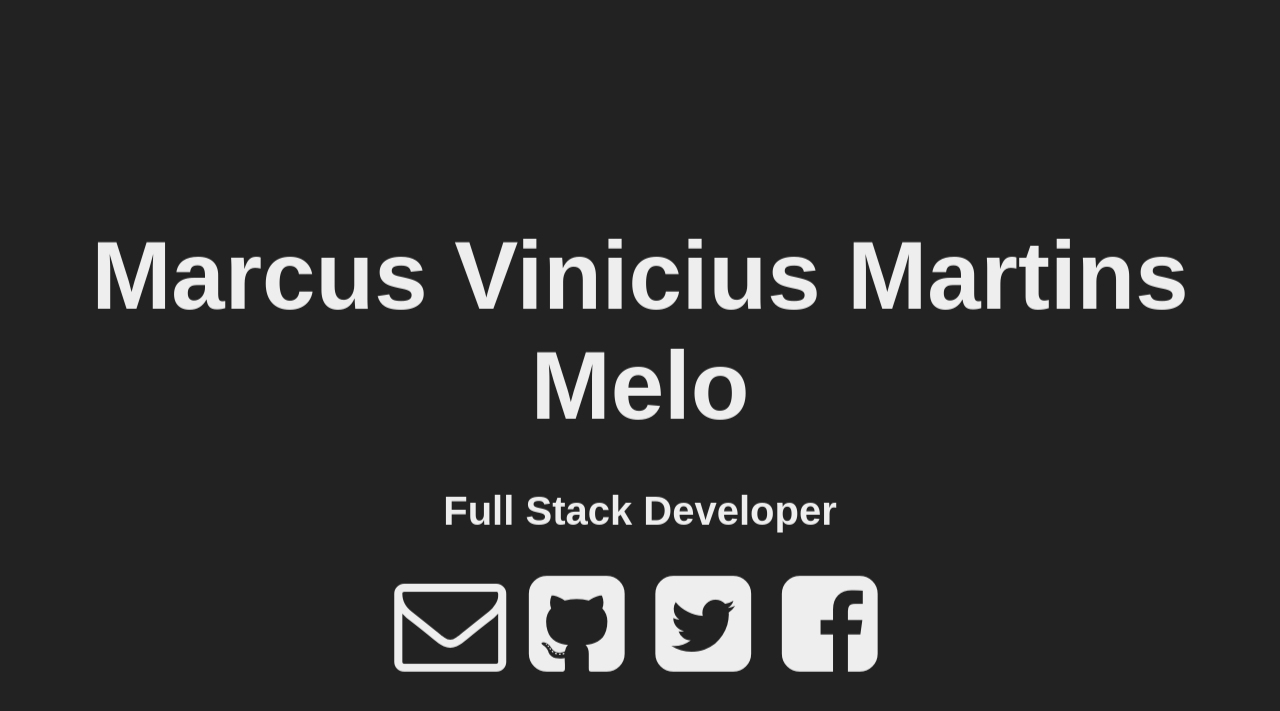
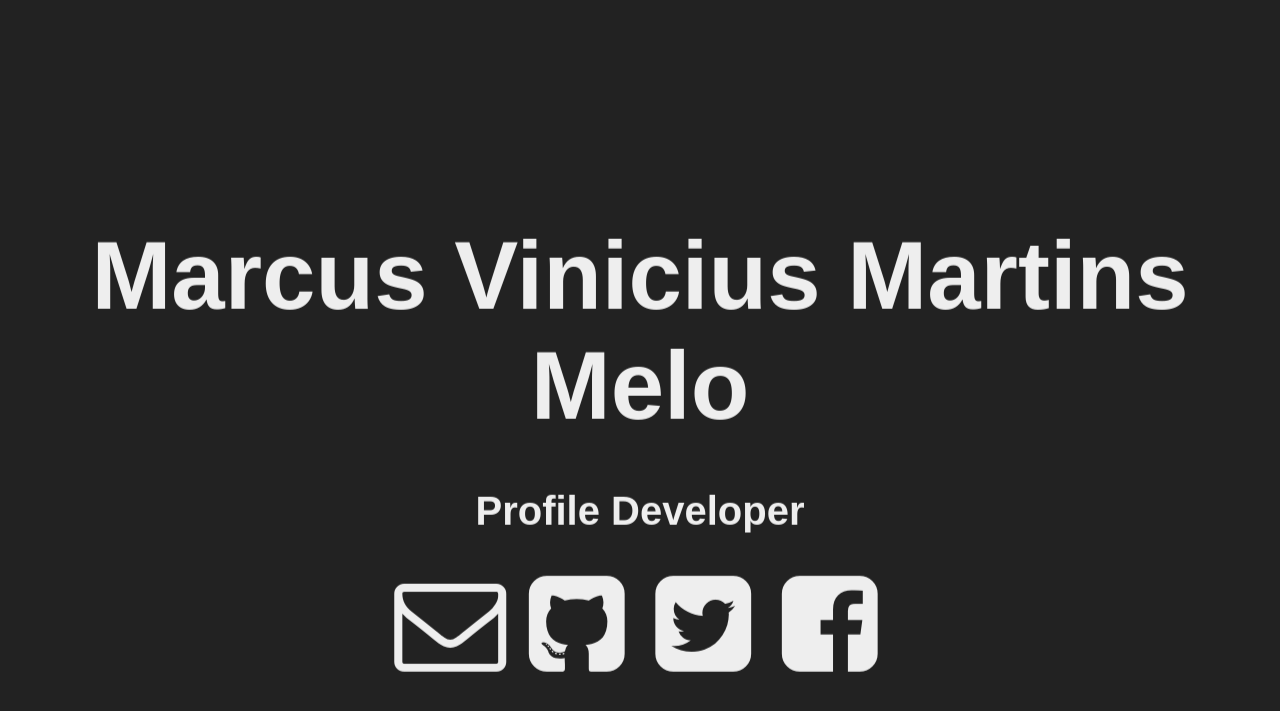
Before and after one commit to vininjr/vininjr.github.io, a Jekyll site: the page built from index.html, in a window 1280 px wide and 900 px high. Shown: the top 711 px of the window. Built offline with Jekyll 4.4.1, drawn with Linux system fonts in a browser that asks for light colours.

Commit message:
Update _config.yml

```diff
--- a/_config.yml
+++ b/_config.yml
@@ -7,7 +7,7 @@ language: "" # language to set into html tag, default is en
 # User settings
 
 author: Marcus Vinicius Martins Melo
-author-title: Full Stack Developer
+author-title: Profile Developer
 email: viniips@hotmail.com
 twitter: vininjr_
 github: vininjr
```
